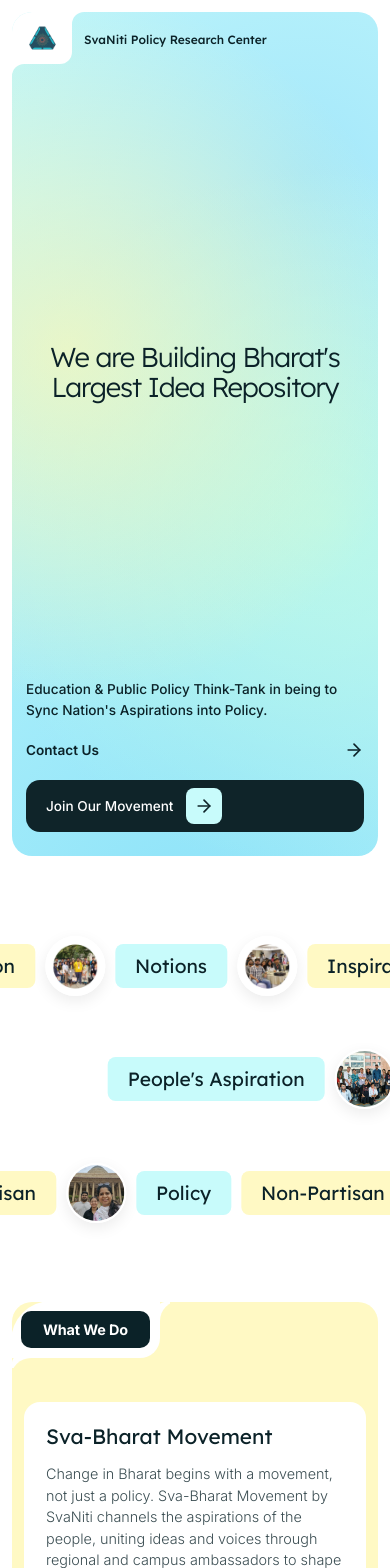
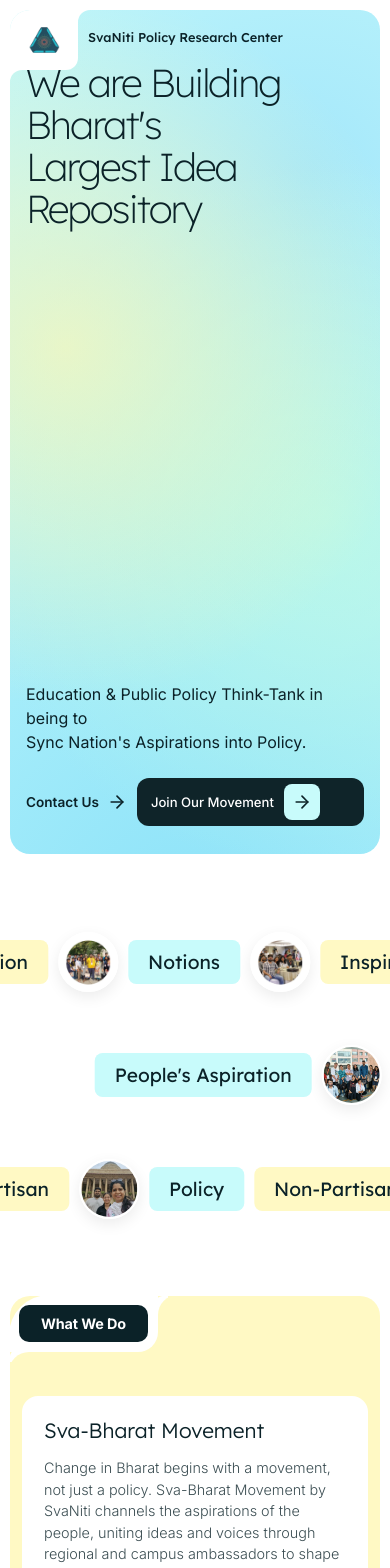
Before and after one commit to Garvit-png/SwaNiti, a Next.js app: page / in a window 390 px wide. Shown: the top 1568 px of the page. Built offline with nearby package versions, Linux system fonts and the light colour scheme.

Commit message:
phone fixed

```diff
--- a/app/globals.css
+++ b/app/globals.css
@@ -190,7 +190,7 @@ a {
 .sr-hero-center h1 {
   font-family: var(--font-lexend);
   font-size: clamp(2.5rem, 7vw, 5.2rem);
-  font-weight: 300;
+  font-weight: 200;
   line-height: 1.05;
   color: var(--sr-ink);
   letter-spacing: -0.04em;
@@ -430,7 +430,7 @@ a {
 .sr-project-card h3 {
   font-family: var(--font-lexend);
   font-size: 1.8rem;
-  font-weight: 400;
+  font-weight: 300;
   line-height: 1.2;
 }
 
@@ -490,7 +490,7 @@ a {
 .sr-vision-main h2 {
   font-family: var(--font-lexend);
   font-size: clamp(2.5rem, 6vw, 5.5rem);
-  font-weight: 300; /* Thin refined weight */
+  font-weight: 200; /* Thinner refined weight */
   line-height: 1.0;
   color: var(--sr-ink);
   margin: 0;
@@ -547,13 +547,14 @@ a {
 
   /* Hero heading */
   .sr-hero-center h1 {
-    font-size: clamp(1.8rem, 6vw, 2.8rem);
+    font-size: clamp(2rem, 8vw, 3rem);
+    font-weight: 200;
     line-height: 1.1;
     margin-top: 0;
   }
 
   /* Hero footer */
-  .sr-footer-left p { font-size: 0.95rem; }
+  .sr-footer-left p { font-size: 1rem; font-weight: 400; }
   .sr-hero-footer {
     flex-direction: column;
     align-items: stretch;
@@ -561,13 +562,20 @@ a {
     text-align: left;
   }
   .sr-hero-actions {
-    flex-direction: column;
-    align-items: stretch;
-    gap: 16px;
+    flex-direction: row;
+    align-items: center;
+    gap: 12px;
   }
-  .sr-contact-link { justify-content: space-between; padding-bottom: 8px; font-size: 0.9rem; }
-  .sr-join-button { font-size: 0.9rem; padding: 8px 8px 8px 20px; border-radius: 14px; }
-  .sr-arrow-box { width: 40px; height: 40px; border-radius: 10px; }
+  .sr-contact-link { font-size: 0.9rem; gap: 10px; }
+  .sr-join-button {
+    font-size: 0.85rem;
+    padding: 8px 8px 8px 16px;
+    border-radius: 14px;
+    white-space: nowrap;
+    overflow: hidden;
+    text-overflow: ellipsis;
+  }
+  .sr-arrow-box { width: 40px; height: 40px; border-radius: 10px; flex-shrink: 0; }
 
   /* Scroll / Marquee */
   .sr-scroll-section { min-height: 60vh; }
@@ -579,18 +587,18 @@ a {
   .sr-projects-grid { grid-template-columns: 1fr; }
   .sr-projects-container { padding: 70px 16px 16px; border-radius: 24px; }
   .sr-project-card { padding: 28px; min-height: auto; border-radius: 20px; }
-  .sr-project-card h3 { font-size: 1.5rem; }
+  .sr-project-card h3 { font-size: 1.5rem; font-weight: 300; }
   .sr-project-card p { font-size: 0.95rem; }
 
   /* Vision */
   .sr-vision-container { min-height: auto; border-radius: 24px; }
   .sr-vision-content {
     flex-direction: column;
-    padding: 70px 20px 30px;
+    padding: 70px 24px 30px;
     gap: 24px;
     align-items: flex-start;
   }
-  .sr-vision-main h2 { font-size: clamp(2rem, 6vw, 3rem); }
+  .sr-vision-main h2 { font-size: clamp(2.2rem, 8vw, 3.2rem); font-weight: 200; }
   .sr-vision-sub { align-self: flex-start; max-width: 100%; margin-bottom: 0; }
   .sr-vision-sub p { font-size: 1rem; }
 }
@@ -643,8 +651,89 @@ a {
 }
 
 @media (max-width: 1024px) {
-  .sr-photo-reveal-section { height: 150vh; }
-  .sr-photo-reveal-wrapper { height: 60vh; width: 95% !important; border-radius: 20px !important; }
+  .sr-photo-reveal-section { height: auto; }
+  .sr-photo-reveal-sticky {
+    position: relative;
+    height: auto;
+    flex-direction: column;
+  }
+  .sr-photo-reveal-wrapper {
+    height: auto;
+    width: calc(100% - 24px) !important;
+    margin: 0 auto;
+    border-radius: 20px !important;
+    display: flex;
+    flex-direction: column;
+    overflow: hidden;
+  }
+  .sr-photo-reveal-img {
+    position: relative !important;
+    top: 0 !important;
+    width: 100% !important;
+    height: 280px !important;
+    transform: none !important;
+    object-fit: cover;
+    border-radius: 20px 20px 0 0;
+  }
+  .sr-photo-overlay {
+    display: none;
+  }
+  .sr-testimonial-overlay-content {
+    position: relative;
+    background: var(--sr-ink);
+    padding: 30px 24px 40px;
+    border-radius: 0 0 20px 20px;
+    height: auto;
+  }
+  .sr-testimonial-header {
+    position: relative;
+    top: auto;
+    left: auto;
+    background: none;
+    box-shadow: none;
+    padding: 0;
+    margin-bottom: 20px;
+    font-size: 1rem;
+    font-weight: 600;
+    border-radius: 0;
+  }
+  .sr-testimonial-slider-container {
+    flex-direction: column;
+    align-items: stretch;
+    gap: 20px;
+  }
+  .sr-testimonial-main-card {
+    width: 100%;
+    background: transparent;
+    padding: 0;
+    border-radius: 0;
+    box-shadow: none;
+  }
+  .sr-main-quote {
+    color: var(--sr-white);
+    font-size: 1.15rem;
+    line-height: 1.5;
+    font-weight: 400;
+  }
+  .sr-main-author strong {
+    color: var(--sr-white);
+  }
+  .sr-main-author span {
+    color: rgba(255, 255, 255, 0.6);
+  }
+  .sr-testimonial-nav {
+    flex-direction: row;
+    gap: 10px;
+    justify-content: flex-end;
+    margin-top: -40px;
+    margin-bottom: 10px;
+  }
+  .sr-nav-btn {
+    width: 44px;
+    height: 44px;
+    border-radius: 10px;
+    background: #c8fbfb;
+  }
 }
 /* TESTIMONIAL OVERLAY */
 .sr-photo-overlay {
@@ -806,16 +895,9 @@ a {
 }
 
 @media (max-width: 1024px) {
-  .sr-testimonial-overlay-content { padding: 60px 16px 30px; justify-content: flex-end; }
-  .sr-testimonial-header { top: 20px; left: 16px; font-size: 0.8rem; padding: 10px 18px; border-radius: 14px; }
-  .sr-testimonial-main-card { width: 100%; padding: 24px; border-radius: 20px; margin-bottom: 16px; }
-  .sr-main-quote { font-size: 0.95rem; }
-  .sr-testimonial-slider-container { flex-direction: column; align-items: flex-start; gap: 16px; }
-  .sr-testimonial-nav { flex-direction: row; margin-left: 0; gap: 12px; }
-  .sr-nav-btn { width: 44px; height: 44px; }
   .sr-footer-section { padding: 12px; }
   .sr-footer-container { padding: 70px 16px 40px; min-height: auto; border-radius: 24px; }
-  .sr-footer-content h3 { font-size: 1.5rem; max-width: 100%; }
+  .sr-footer-content h3 { font-size: 1.5rem; max-width: 100%; font-weight: 300; }
   .sr-contact-form { margin-top: 30px; }
 }
 
@@ -1181,25 +1263,54 @@ a {
 /* ========== PHONE (max-width: 640px) ========== */
 @media (max-width: 640px) {
   /* Hero */
+  .sr-page { padding: 10px; }
   .sr-hero-card {
-    padding: 16px 14px 24px;
+    padding: 16px 16px 28px;
     border-radius: 20px;
   }
-  .sr-card-logo-notch { padding: 8px 12px; border-bottom-right-radius: 12px; }
+  .sr-card-logo-notch { padding: 10px 14px; border-bottom-right-radius: 12px; }
   .sr-card-logo-notch::before,
   .sr-card-logo-notch::after { width: 12px; height: 12px; }
   .sr-card-logo-notch::before { right: -12px; }
   .sr-card-logo-notch::after { bottom: -12px; }
-  .sr-logo-wrapper img { width: 36px; }
-  .sr-card-nav { padding-left: 58px; margin-bottom: 16px; }
-  .sr-card-brand strong { font-size: 0.75rem; }
-  .sr-hero-center h1 { font-size: clamp(1.5rem, 7vw, 2.2rem); }
-  .sr-footer-left p { font-size: 0.85rem; line-height: 1.5; }
-  .sr-hero-footer { gap: 20px; }
-  .sr-hero-actions { gap: 12px; }
-  .sr-join-button { font-size: 0.85rem; gap: 12px; }
-  .sr-arrow-box { width: 36px; height: 36px; border-radius: 8px; }
-  .sr-contact-link { font-size: 0.85rem; }
+  .sr-logo-wrapper img { width: 40px; }
+  .sr-card-nav { padding-left: 62px; margin-bottom: 16px; }
+  .sr-card-brand strong { font-size: 0.8rem; }
+  .sr-hero-center {
+    align-items: flex-start;
+    text-align: left;
+    padding: 0;
+  }
+  .sr-hero-center h1 {
+    font-size: clamp(2rem, 10vw, 2.8rem);
+    font-weight: 200;
+    line-height: 1.08;
+    text-align: left;
+  }
+  .sr-footer-left p {
+    font-size: 1rem;
+    line-height: 1.5;
+    font-weight: 400;
+  }
+  .sr-hero-footer { gap: 24px; }
+  .sr-hero-actions {
+    flex-direction: row;
+    align-items: center;
+    gap: 10px;
+  }
+  .sr-join-button {
+    font-size: 0.82rem;
+    gap: 10px;
+    padding: 6px 6px 6px 14px;
+    border-radius: 12px;
+    white-space: nowrap;
+    overflow: hidden;
+    text-overflow: ellipsis;
+    flex: 1;
+    min-width: 0;
+  }
+  .sr-arrow-box { width: 36px; height: 36px; border-radius: 8px; flex-shrink: 0; }
+  .sr-contact-link { font-size: 0.85rem; gap: 8px; flex-shrink: 0; }
 
   /* Scroll / Marquee */
   .sr-scroll-section { min-height: 50vh; }
@@ -1212,32 +1323,51 @@ a {
   .sr-projects-container { padding: 60px 12px 12px; border-radius: 20px; }
   .sr-notch-label { font-size: 0.9rem; padding: 10px 22px; border-radius: 10px; }
   .sr-project-card { padding: 22px; border-radius: 16px; gap: 14px; }
-  .sr-project-card h3 { font-size: 1.3rem; }
+  .sr-project-card h3 { font-size: 1.3rem; font-weight: 300; }
   .sr-project-card p { font-size: 0.9rem; line-height: 1.5; }
   .sr-card-learn-more { font-size: 0.8rem; gap: 10px; }
   .sr-arrow-box.small { width: 30px; height: 30px; border-radius: 8px; }
 
   /* Vision */
   .sr-vision-container { border-radius: 20px; margin-top: -10px; }
-  .sr-vision-content { padding: 60px 16px 24px; gap: 20px; }
-  .sr-vision-main h2 { font-size: clamp(1.6rem, 7vw, 2.2rem); line-height: 1.05; }
-  .sr-vision-sub p { font-size: 0.9rem; }
+  .sr-vision-content { padding: 60px 20px 30px; gap: 24px; }
+  .sr-vision-main h2 {
+    font-size: clamp(2rem, 9vw, 2.8rem);
+    font-weight: 200;
+    line-height: 1.08;
+  }
+  .sr-vision-sub p { font-size: 0.95rem; }
 
   /* Photo Reveal & Testimonials */
-  .sr-photo-reveal-section { height: 120vh; }
-  .sr-photo-reveal-wrapper { height: 50vh; }
-  .sr-testimonial-overlay-content { padding: 50px 12px 20px; }
-  .sr-testimonial-header { top: 14px; left: 12px; font-size: 0.7rem; padding: 8px 14px; border-radius: 12px; }
-  .sr-testimonial-main-card { padding: 20px; border-radius: 16px; }
-  .sr-main-quote { font-size: 0.85rem; line-height: 1.5; margin-bottom: 16px; }
-  .sr-main-author strong { font-size: 1rem; }
-  .sr-main-author span { font-size: 0.8rem; }
-  .sr-nav-btn { width: 38px; height: 38px; }
+  .sr-photo-reveal-wrapper {
+    width: calc(100% - 20px) !important;
+  }
+  .sr-photo-reveal-img {
+    height: 240px !important;
+  }
+  .sr-testimonial-overlay-content {
+    padding: 24px 20px 32px;
+  }
+  .sr-testimonial-header {
+    font-size: 0.95rem;
+  }
+  .sr-main-quote {
+    font-size: 1.05rem;
+    line-height: 1.55;
+  }
+  .sr-testimonial-nav {
+    margin-top: -36px;
+  }
+  .sr-nav-btn {
+    width: 40px;
+    height: 40px;
+    border-radius: 8px;
+  }
 
   /* Contact / Footer Section */
   .sr-footer-section { padding: 8px; }
-  .sr-footer-container { padding: 60px 14px 30px; border-radius: 20px; }
-  .sr-footer-content h3 { font-size: 1.3rem; }
+  .sr-footer-container { padding: 60px 16px 30px; border-radius: 20px; }
+  .sr-footer-content h3 { font-size: 1.3rem; font-weight: 300; }
   .sr-contact-form { margin-top: 24px; }
   .sr-form-group label { font-size: 0.75rem; }
   .sr-form-group { gap: 8px; }
--- a/app/page.tsx
+++ b/app/page.tsx
@@ -3,7 +3,7 @@
 import { useRef, useState } from 'react'
 import { motion, useScroll, useTransform, AnimatePresence } from 'framer-motion'
 import Image from 'next/image'
-import { ArrowRight, ArrowUp, ArrowDown } from 'lucide-react'
+import { ArrowRight, ArrowLeft } from 'lucide-react'
 
 export default function Home() {
   const cardRef = useRef<HTMLDivElement>(null)
@@ -361,13 +361,13 @@ export default function Home() {
                     onClick={() => setTestimonialIndex((prev) => (prev - 1 + testimonials.length) % testimonials.length)}
                     className="sr-nav-btn"
                   >
-                    <ArrowUp size={20} />
+                    <ArrowLeft size={20} />
                   </button>
                   <button
                     onClick={() => setTestimonialIndex((prev) => (prev + 1) % testimonials.length)}
                     className="sr-nav-btn"
                   >
-                    <ArrowDown size={20} />
+                    <ArrowRight size={20} />
                   </button>
                 </div>
               </div>
```
